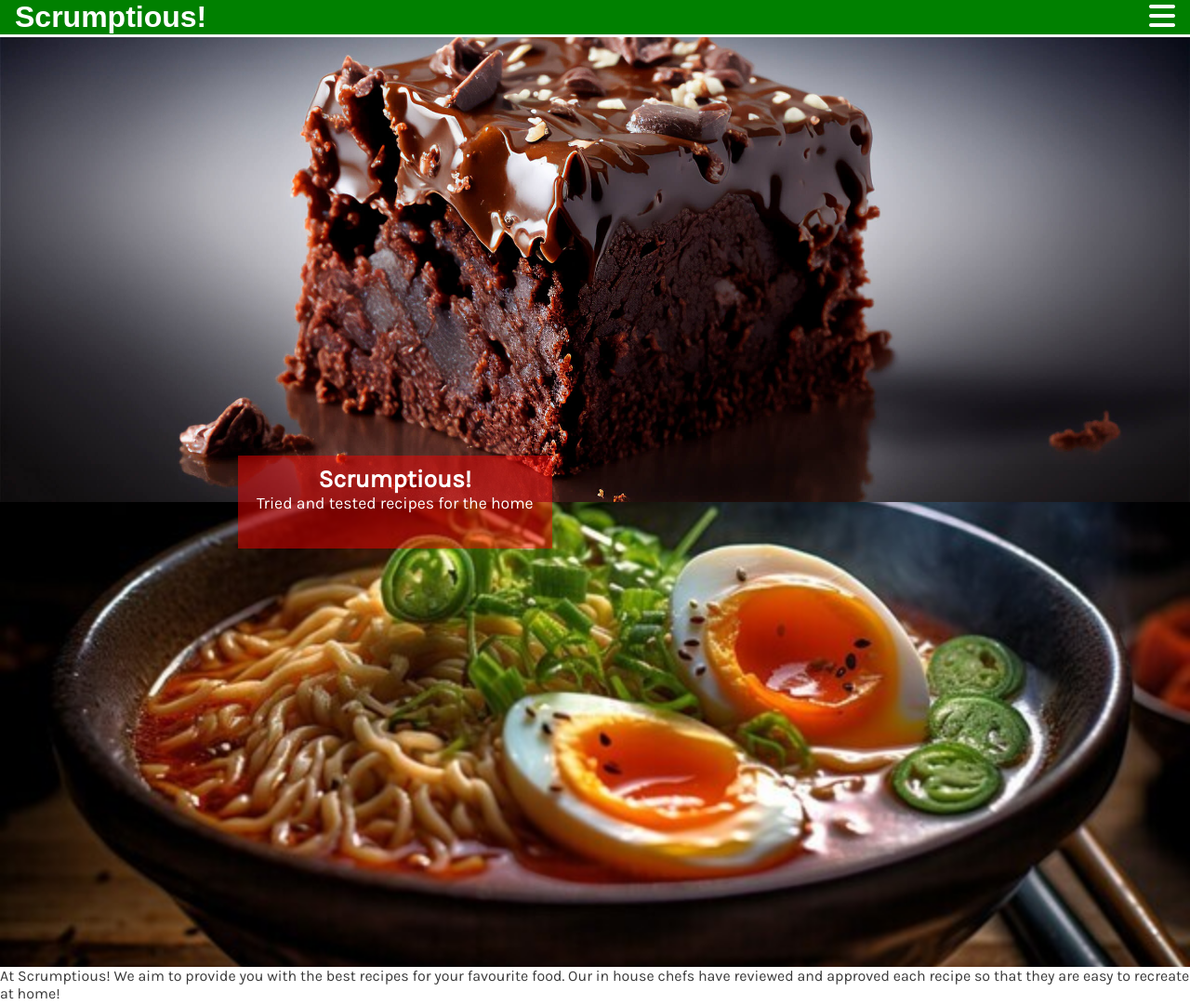
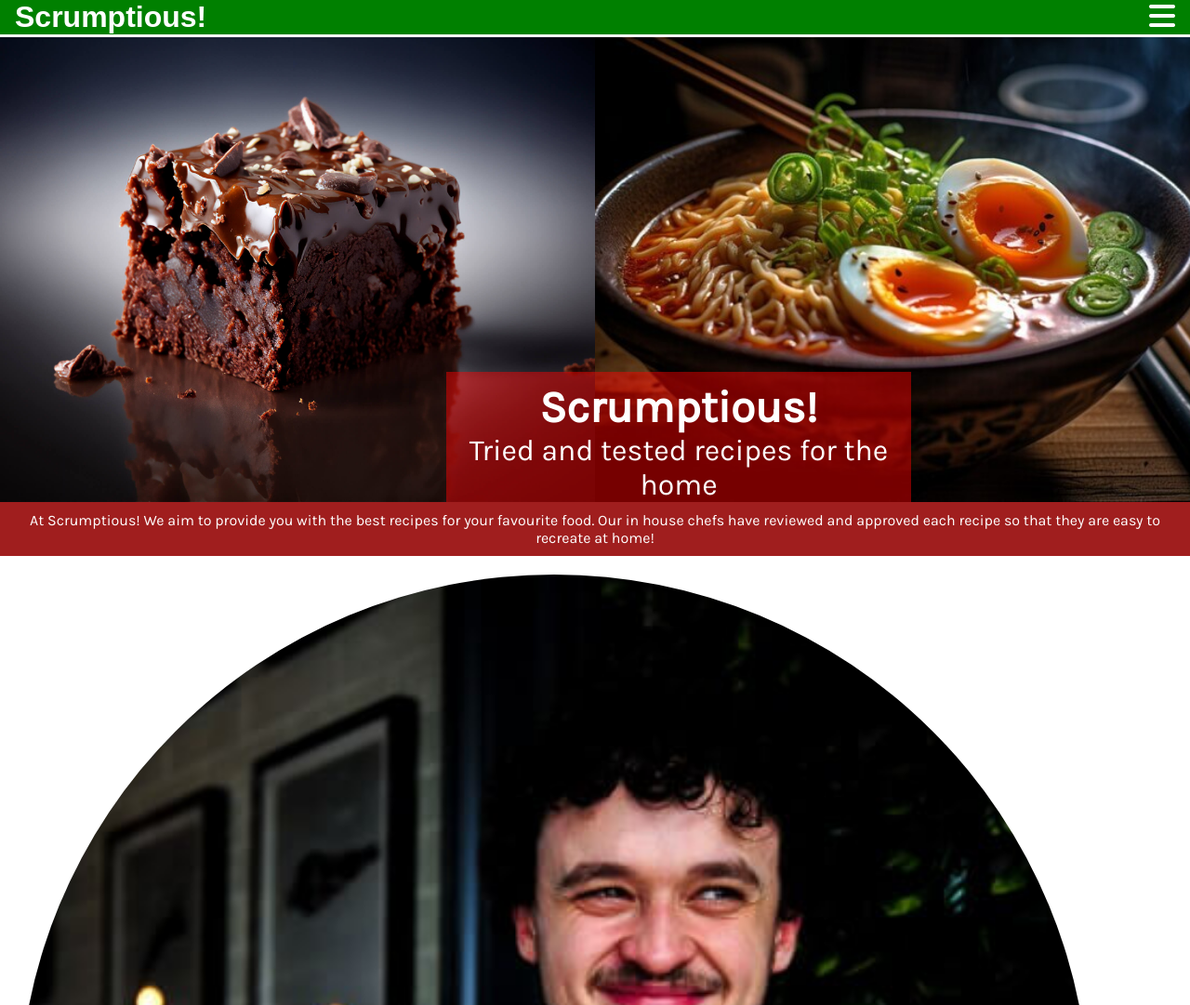
Before and after one commit to SnappyJumper/Scrumptious, a plain HTML site: page index.html in a window 1280 px wide. Shown: the top 1081 px of the page at 93% size. Drawn offline with Linux system fonts and the light colour scheme; a web font is replaced by a local one.

Commit message:
finished styling banners and began work on media query for laptops and up

```diff
--- a/assets/css/style.css
+++ b/assets/css/style.css
@@ -116,8 +116,8 @@ main {
     bottom: -50px;
     min-height: 100px;
     padding: 0 20px;
-    margin-left: 20%;
-    margin-right: 20%;
+    left: 20%;
+    right: 20%;
     z-index: 20;
 }
 
@@ -162,7 +162,12 @@ main {
     flex-direction: column;
 }
 
-
+.banners {
+    background-color: rgb(160, 30, 30);
+    color: #FFFFFF;
+    text-align: center;
+    padding: 10px;
+}
 
 
 /*Footer*/
@@ -190,3 +195,26 @@ footer {
 #social-networks i {
     color: white;
 }
+
+/*Media query for tablets or larger (768px and up)*/
+@media screen and (min-width: 768px) {
+
+    #hero-images {
+        display: flex;
+        flex-direction: row;
+    }
+
+    #hero-text {
+        font-size:200%;
+        position: absolute;
+        bottom: 0;
+        min-height: 100px;
+        min-width: 500px;
+        left:75%;
+    }
+
+}
+
+
+/*Media query for laptop screens and up*/
+@media screen and (min-width: 992px) {}
--- a/index.html
+++ b/index.html
@@ -37,16 +37,19 @@
         </nav>
     </header>
     <main>
-        <section id="hero-image-1">
-            <div id="hero-text">
-                <h2>Scrumptious!</h2>
-                <p>Tried and tested recipes for the home</p>
+        <section id="hero-images">
+            <div id="hero-image-1">
+                <div id="hero-text">
+                    <h2>Scrumptious!</h2>
+                    <p>Tried and tested recipes for the home</p>
+                </div>
+            </div>
+
+            <div id="hero-image-2">
             </div>
         </section>
-        <section id="hero-image-2">
-        </section>
         <section id="about-us">
-            <div class="aim">
+            <div class="banners">
                 <h3 class="hidden-heading">Our Aim</h3>
                 <p>At Scrumptious! We aim to provide you with the best recipes for your favourite food. Our in house
                     chefs have reviewed and approved each recipe so that they are easy to recreate at home!</p>
@@ -55,7 +58,7 @@
             <div id="aim-img">
                 <div id="circle-chef-bg"></div>
             </div>
-            <div class="nutrition">
+            <div class="banners">
                 <h3 class="hidden-heading">Nutrition</h3>
                 <p>We take health seriously! Our Nutritionist, Lisa Sheehan, is heavily involved in the development
                     process, so that we can provide our customers with healthy recipes. That are not only delicious, but
@@ -65,7 +68,7 @@
             <div id="nutrition-img">
                 <div id="circle-healthy-bg"></div>
             </div>
-            <div class="demos">
+            <div class="banners">
                 <h3 class="hidden-heading">Cooking Demos</h3>
                 <p>Not convinced? Why not come to one of our cooking demonstrations? We go through many of our fan
                     favourite recipes and show you how to get the most out of your food! We host them in cities across
```
